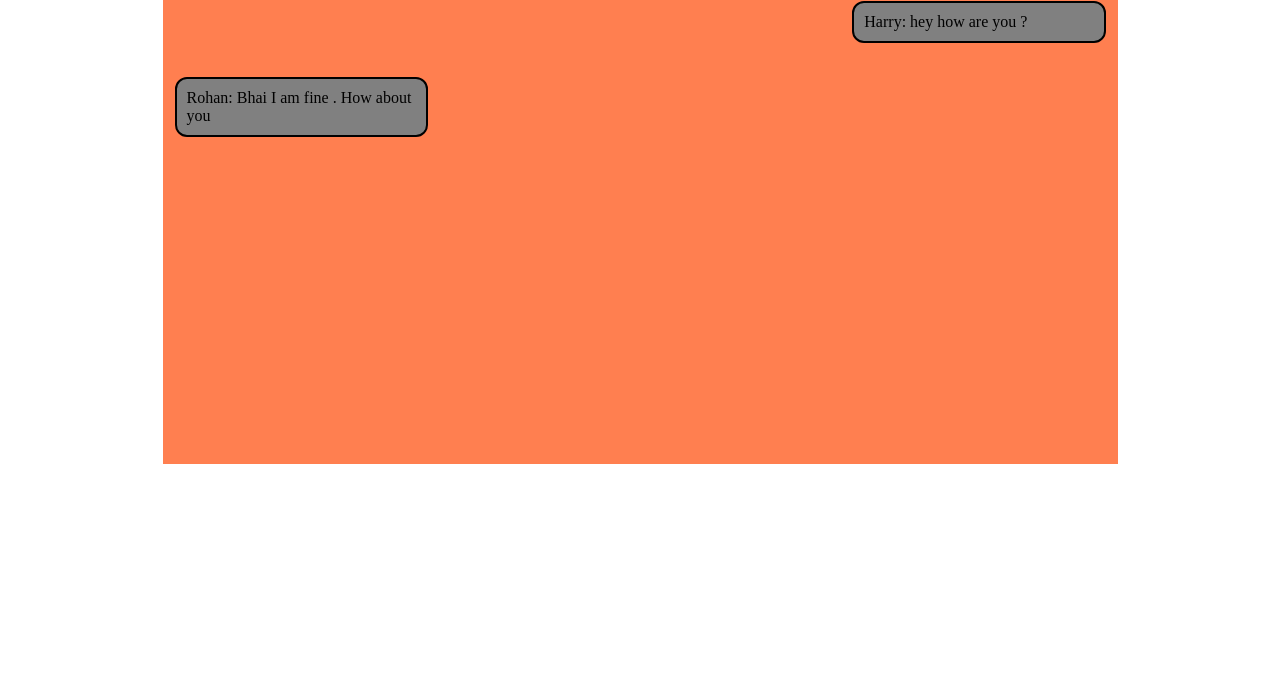
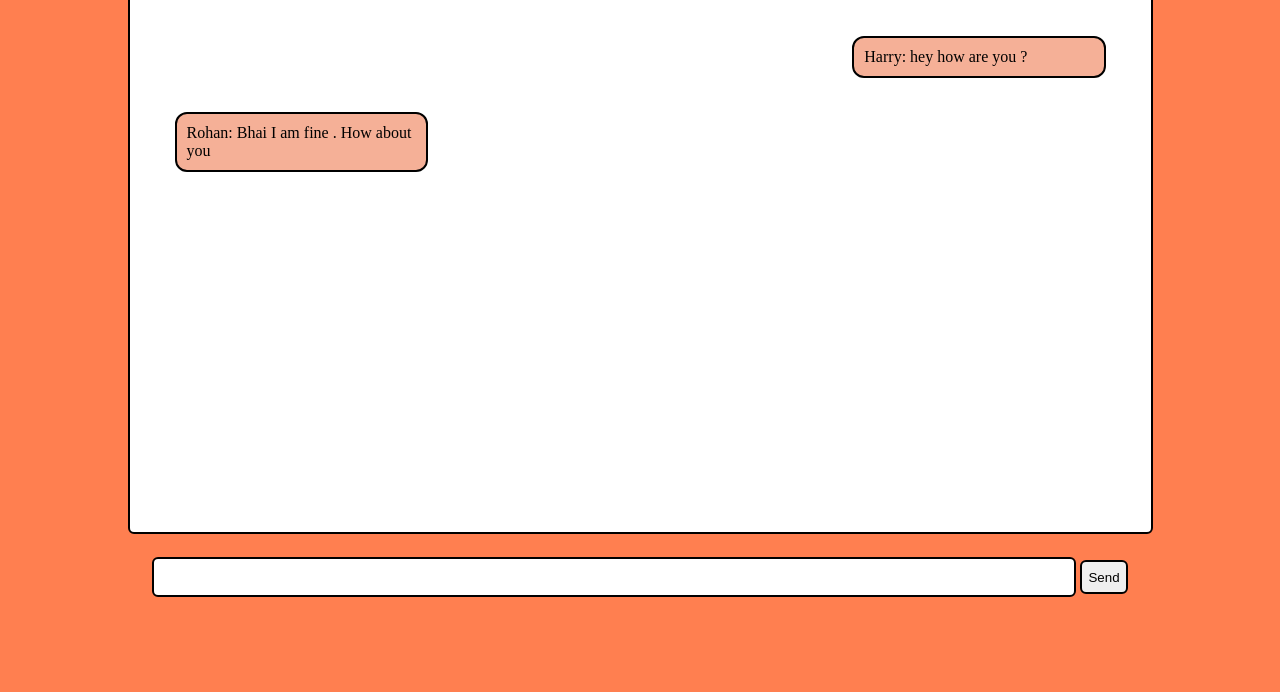
Before and after one commit to athul2k2/ProjectWebChat, a plain HTML site: page index.html in a window 1280 px wide. Shown: the part 124-816 px from the top of the page. Drawn offline with Linux system fonts and the light colour scheme.

```diff
--- a/css/style.css
+++ b/css/style.css
@@ -8,29 +8,56 @@
 .container
 {
     max-width: 955px;
-    background-color: coral;
+    background-color: white;
     margin: auto;
     height: 60vh;
+    border: 2px solid black;
+    border-radius: 6px;
+    padding: 33px;
+    overflow-y: auto;
+    margin-bottom: 23px;
 }
 
 .message{
-    background: grey;
+    background: rgb(245, 176, 151);
     width: 24%;
     padding: 10px;
     margin: 17px 12px;
     border: 2px solid black ;
     border-radius: 12px;
 
+
 }
 .right{float: right;
     clear: both;
-
 }
 
 .left{float: left;
     clear: both;
-
-
-
+}
+#send-container
+{
+    display: block;
+    margin: auto;
+    max-width: 985px;
+    text-align: center;
 
 }
+#messageInp{
+    width: 93%;
+    border: 2px solid black;
+    border-radius: 6px;
+    height: 34px;
+}
+.btn{
+
+     cursor: pointer;
+     border: 2px solid black;
+     border-radius: 6px;
+     height: 34px;
+}
+
+body{
+    height: 100vh;
+    background-color: coral;
+}
--- a/index.html
+++ b/index.html
@@ -16,5 +16,12 @@
         <div class="message left">Rohan: Bhai I am fine . How about you</div>
     </div>
 
+    <div class="send">
+        <form action="#" id="send-container">
+            <input type="text" name="messageInp" id="messageInp">
+            <button class="btn" type="submit">Send</button>
+        </form>
+    </div>
+
 </body>
 </html>
```
Also changed, not shown: nodeServer/index.js (added, +10 -0 lines), nodeServer/package.json (added, +14 -0 lines), 1 other file.
